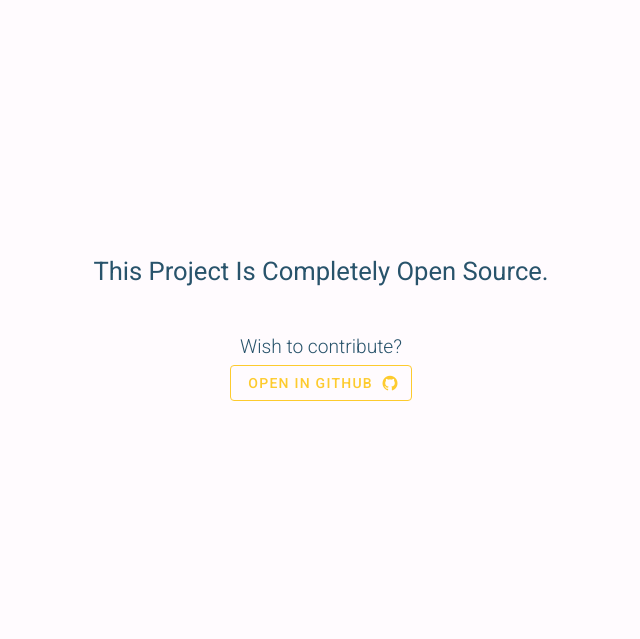
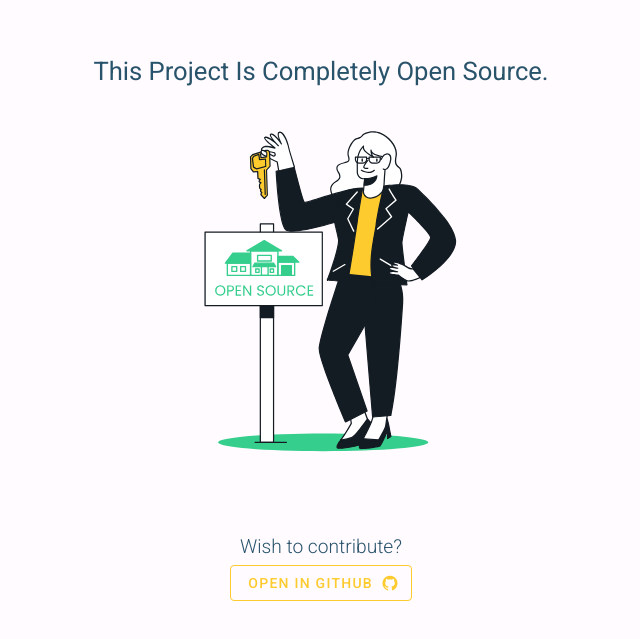
Before and after one commit to Caronex-Labs/snippet_space_frontend, a Nuxt app: page / in a window 1280 px wide. Shown: the part 2101-2740 px from the top of the page, without its empty margins (319-959 px from the left). Built offline with nearby package versions, Linux system fonts and the light colour scheme.

Commit message:
Add illustration

```diff
--- a/pages/index.vue
+++ b/pages/index.vue
@@ -98,7 +98,14 @@
     <v-row style="height: 93vh; background-color: #FFFBFE" id="contribute">
       <v-col class="d-flex flex-column justify-center align-center">
         <span class="secondary--text text-center " style="font-size: 1.6rem; line-height: 2.25rem">This Project Is Completely Open Source.</span>
-        <span class="secondary--text text-center font-weight-light mt-10" style="font-size: 1.2rem; line-height: 2.25rem">Wish to contribute?</span>
+        <v-avatar height="50vh" width="auto" tile>
+          <v-img
+            :src="require('assets/Landing/open-source.svg')"
+          >
+          </v-img>
+        </v-avatar>
+        <span class="secondary--text text-center font-weight-light mt-10"
+              style="font-size: 1.2rem; line-height: 2.25rem">Wish to contribute?</span>
         <v-btn class="primary--text" outlined>
           Open In Github
           <v-icon right>
```
Also changed, not shown: assets/Landing/open-source.svg (added). Lines whose indentation alone changed are shown as unchanged.
